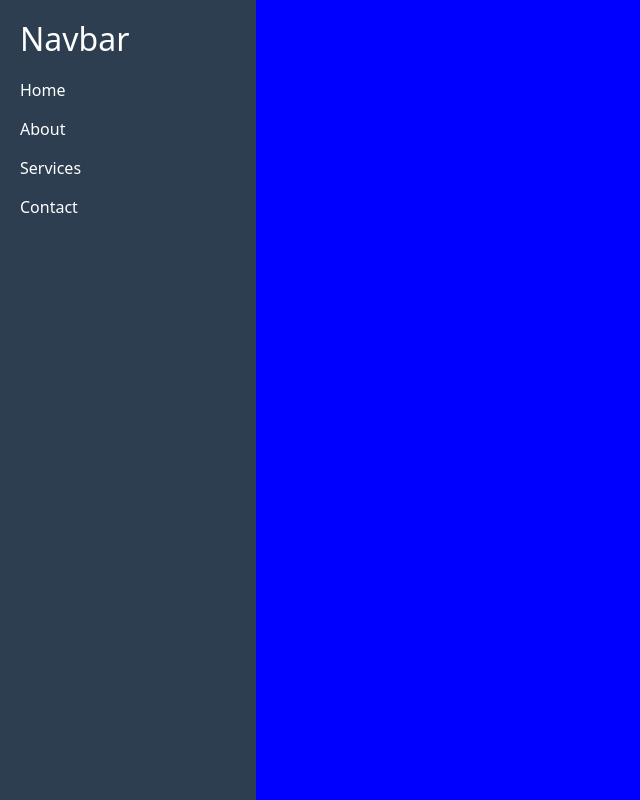
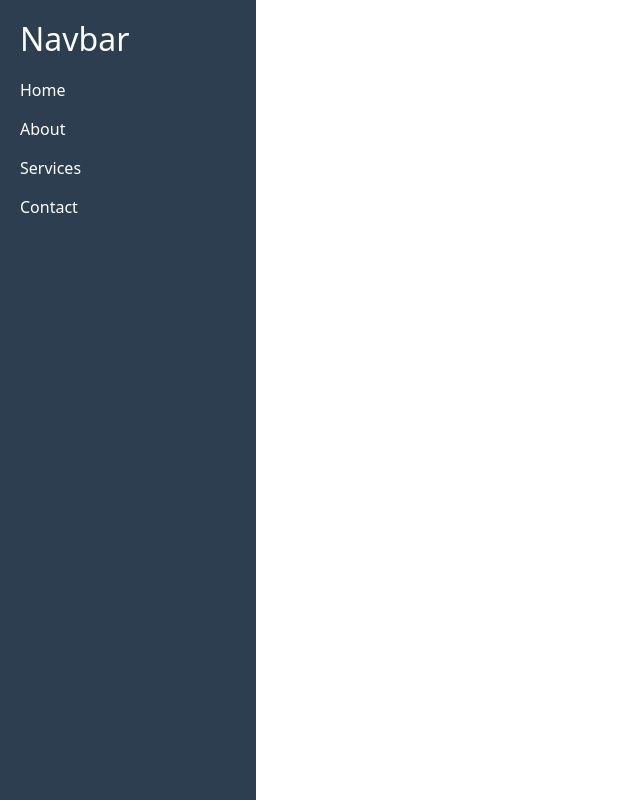
Before and after one commit to mihirkumar22/real-hackumbc, a React (Vite) app: page /learn in a window 1280 px wide. Shown: the top 800 px of the page, without its empty margins (0-640 px from the left). Built offline with nearby package versions, Linux system fonts and the light colour scheme; no server answers; the database is empty; sample sign-in values are in the browser's storage.

Commit message:
i give up

```diff
--- a/src/components/Beanstalk.css
+++ /dev/null
@@ -1,7 +0,0 @@
-.beanstalk {
-    overflow-y: "auto";
-    margin-left: 20%;
-    width: 80%;
-    background-color: blue;
-    display: block;
-}
--- a/src/components/Beanstalk.jsx
+++ /dev/null
@@ -1,22 +0,0 @@
-import React, { useRef, useEffect } from "react";
-import './Beanstalk.css'
-import BeanstalkSection from "./BeanstalkSection";
-
-export default function Beanstalk() {
-    const contentRef = useRef(null);
-
-    useEffect(() => {
-        if (contentRef.current) {
-            setTimeout(() => {
-                contentRef.current.scrollTop = contentRef.current.scrollHeight;
-            }, 0);
-        }
-    }, []);
-
-    return (
-        <div ref={contentRef} className="beanstalk">
-            <BeanstalkSection />
-            <BeanstalkSection />
-        </div>
-    )
-}
--- a/src/components/BeanstalkSection.jsx
+++ /dev/null
@@ -1,15 +0,0 @@
-import React, { useRef, useEffect } from "react";
-
-export default function BeanstalkSection() {
-    const contentRef = useRef(null);
-
-    return (
-        <div style={{
-            width: '100%',
-            height: '500px',
-            backgroundColor: 'blue',
-        }}>
-
-        </div>
-    )
-}
--- a/src/pages/Learn.jsx
+++ b/src/pages/Learn.jsx
@@ -1,13 +1,11 @@
 import React, { useRef, useEffect } from 'react'
 import CustomNavbar from '../components/CustomNavbar'
 import './Learn.css'
-import Beanstalk from '../components/Beanstalk'
 
 export default function Learn() {
     return (
         <div className="learn">
             <CustomNavbar />
-            <Beanstalk />
         </div>
     )
 }
```
Also changed, not shown: src/components/images/beanstalk.png (added).
